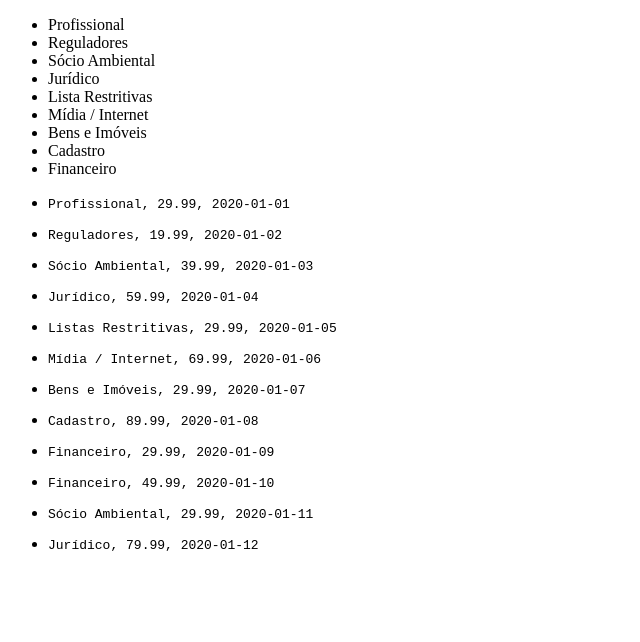
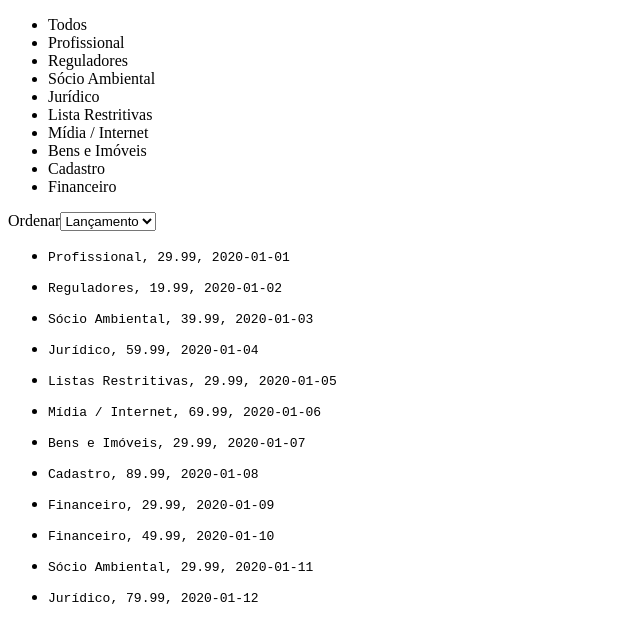
Before and after one commit to ziin/uplexis-frontend, a Next.js app: page / in a window 1280 px wide. Shown: the top 642 px of the page, without its empty margins (0-640 px from the left). Built offline with nearby package versions, Linux system fonts and the light colour scheme.

Commit message:
feat: add filter and sort to apps

```diff
--- a/pages/index.tsx
+++ b/pages/index.tsx
@@ -1,13 +1,19 @@
 import type { GetStaticProps, InferGetStaticPropsType } from 'next'
 import Head from 'next/head'
 import Link from 'next/link'
+import { useState } from 'react'
+
 import { App, apps } from '../data/apps'
 import { Category, categories } from '../data/categories'
+import { Sort, filterApps } from '../utils/filters'
 
 const Home = ({
   apps,
   categories,
 }: InferGetStaticPropsType<typeof getStaticProps>) => {
+  const [category, setCategory] = useState<Category | null>(null)
+  const [sortBy, setSortBy] = useState<Sort>(Sort.release)
+
   return (
     <div>
       <Head>
@@ -20,18 +26,32 @@ const Home = ({
         {/* Categories */}
         <nav>
           <ul>
+            <li key="all" onClick={() => setCategory(null)}>
+              <span>Todos</span>
+            </li>
             {categories.map((category) => (
-              <li key={category.id}>
+              <li key={category.id} onClick={() => setCategory(category)}>
                 <span>{category.name}</span>
               </li>
             ))}
           </ul>
         </nav>
 
+        <label htmlFor="sortby">Ordenar</label>
+        <select
+          id="sortby"
+          value={sortBy}
+          onChange={(e) => setSortBy(Number(e.target.value) as Sort)}
+        >
+          <option value={Sort.price}>Preço</option>
+          <option value={Sort.release}>Lançamento</option>
+        </select>
+
         {/* Apps */}
         <section>
           <ul>
-            {apps.map(({ id, title, price, release }) => (
+            {filterApps(apps, category, sortBy).map(
+              ({ id, title, price, release }) => (
                 <li key={id}>
                   <Link href={`/${id}`} passHref={true}>
                     <pre>
@@ -39,7 +59,8 @@ const Home = ({
                     </pre>
                   </Link>
                 </li>
-            ))}
+              )
+            )}
           </ul>
         </section>
       </main>
--- /dev/null
+++ b/utils/filters.ts
@@ -0,0 +1,30 @@
+import { App } from '../data/apps'
+import { Category } from '../data/categories'
+
+export function filterApps(
+  apps: App[],
+  category: Category | null,
+  sortBy: Sort
+) {
+  return sort(sortBy, category ? filterByCategory(category, apps) : apps)
+}
+
+function filterByCategory(category: Category, apps: App[]) {
+  return apps.filter((app) => app.category === category.id)
+}
+
+function sort(sortBy: Sort, apps: App[]) {
+  switch (sortBy) {
+    case Sort.price:
+      return apps.sort((a, b) => a.price - b.price)
+    case Sort.release:
+      return apps.sort((a, b) => a.release.localeCompare(b.release))
+    default:
+      return apps
+  }
+}
+
+export enum Sort {
+  'price',
+  'release',
+}
```
Lines whose indentation alone changed are shown as unchanged.
